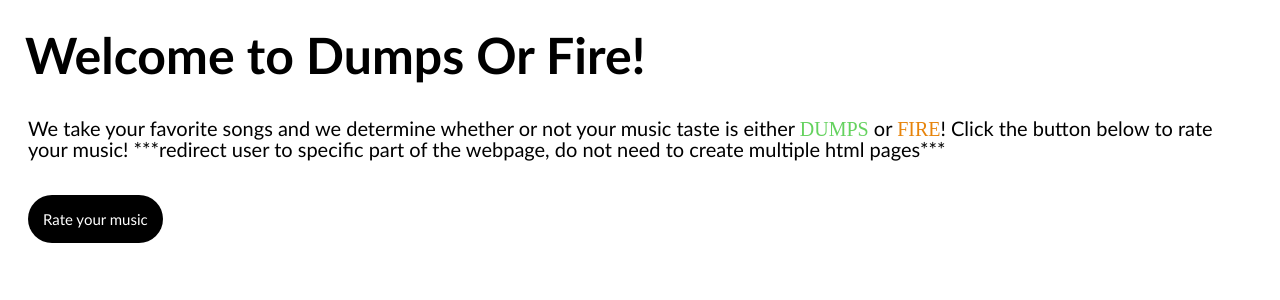
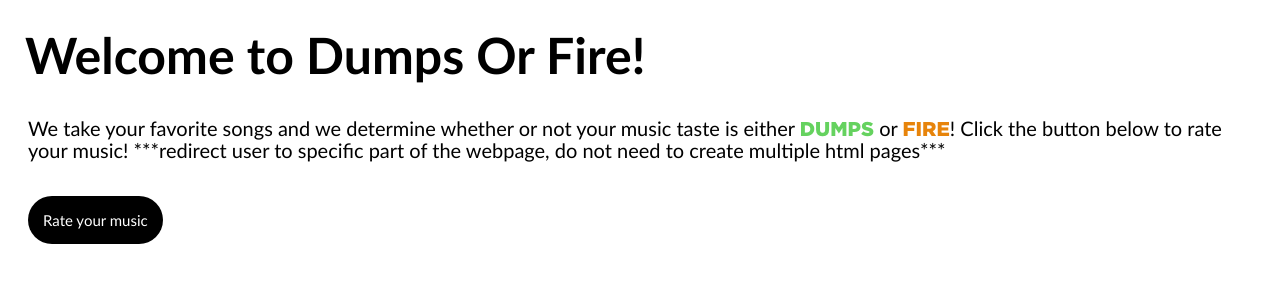
Before and after one commit to BCSchool/Software-Project, a Django app: page / in a window 1280 px wide. Shown: the part 70-370 px from the top of the page. Run offline with Django 4.2, Linux system fonts and the light colour scheme; parts of the project's set-up code (start-up, migrations or seed data) failed here and were passed over; some web fonts are replaced.

Commit message:
added font file

```diff
--- a/DumpsOrFire/spotify/static/spotify/style.css
+++ b/DumpsOrFire/spotify/static/spotify/style.css
@@ -1,6 +1,6 @@
 @font-face {
     font-family: 'gotham';
-    src: url('Gotham\ Black.otf');
+    src: url("Gotham.otf");
 }
 
 * {
```
Also changed, not shown: DumpsOrFire/spotify/static/spotify/Gotham.otf (added).
